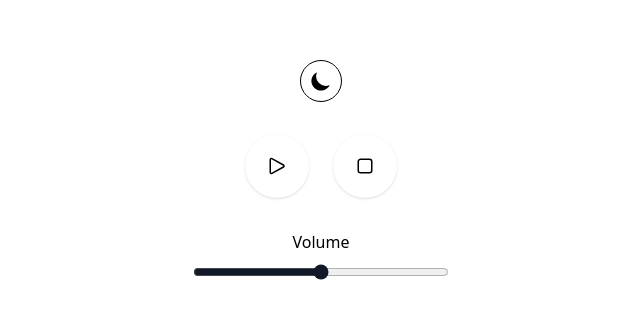
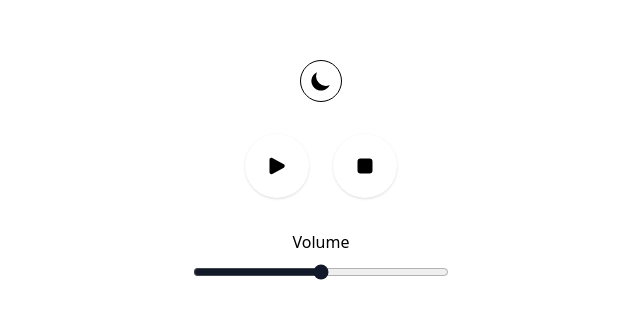
Before and after one commit to kickmore007/lofi, a plain HTML site: page index.html in a window 1280 px wide. Shown: the part 227-546 px from the top of the page, 319-959 px from the left. Drawn offline with nearby package versions, Linux system fonts and the light colour scheme.

Commit message:
Update index.html

```diff
--- a/index.html
+++ b/index.html
@@ -35,15 +35,15 @@
       <div class="flex justify-center space-x-6">
         <!-- Play -->
         <button id="play" class="w-16 h-16 rounded-full bg-white text-black flex items-center justify-center shadow">
-          <svg xmlns="http://www.w3.org/2000/svg" fill="none" viewBox="0 0 24 24" stroke-width="1.5" stroke="currentColor" class="size-6">
-            <path stroke-linecap="round" stroke-linejoin="round" d="M5.25 5.653c0-.856.917-1.398 1.667-.986l11.54 6.347a1.125 1.125 0 0 1 0 1.972l-11.54 6.347a1.125 1.125 0 0 1-1.667-.986V5.653Z" />
+          <svg xmlns="http://www.w3.org/2000/svg" viewBox="0 0 24 24" fill="currentColor" class="size-6">
+            <path fill-rule="evenodd" d="M4.5 5.653c0-1.427 1.529-2.33 2.779-1.643l11.54 6.347c1.295.712 1.295 2.573 0 3.286L7.28 19.99c-1.25.687-2.779-.217-2.779-1.643V5.653Z" clip-rule="evenodd" />
           </svg>
         </button>
 
         <!-- Pause -->
         <button id="pause" class="w-16 h-16 rounded-full bg-white text-black flex items-center justify-center shadow">
-          <svg xmlns="http://www.w3.org/2000/svg" fill="none" viewBox="0 0 24 24" stroke-width="1.5" stroke="currentColor" class="size-6">
-            <path stroke-linecap="round" stroke-linejoin="round" d="M5.25 7.5A2.25 2.25 0 0 1 7.5 5.25h9a2.25 2.25 0 0 1 2.25 2.25v9a2.25 2.25 0 0 1-2.25 2.25h-9a2.25 2.25 0 0 1-2.25-2.25v-9Z" />
+          <svg xmlns="http://www.w3.org/2000/svg" viewBox="0 0 24 24" fill="currentColor" class="size-6">
+            <path fill-rule="evenodd" d="M4.5 7.5a3 3 0 0 1 3-3h9a3 3 0 0 1 3 3v9a3 3 0 0 1-3 3h-9a3 3 0 0 1-3-3v-9Z" clip-rule="evenodd" />
           </svg>
         </button>
       </div>
```
